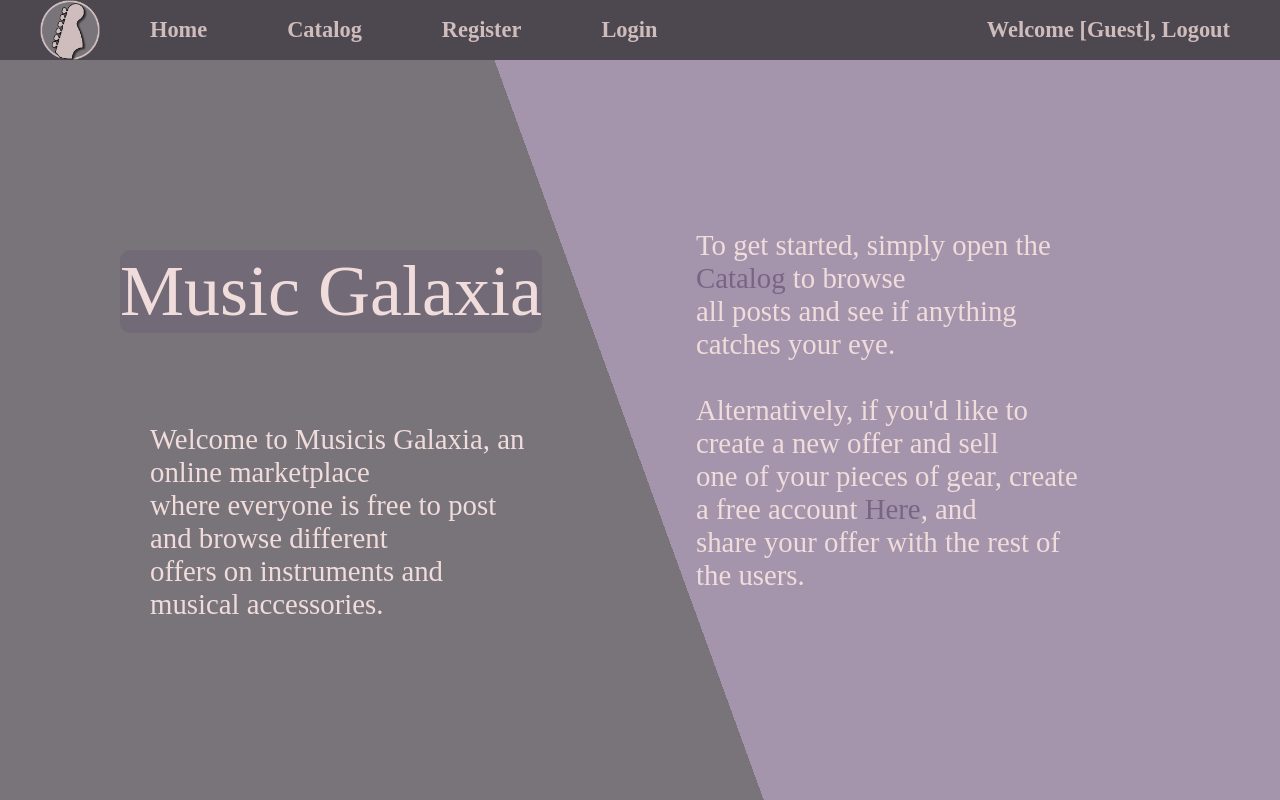
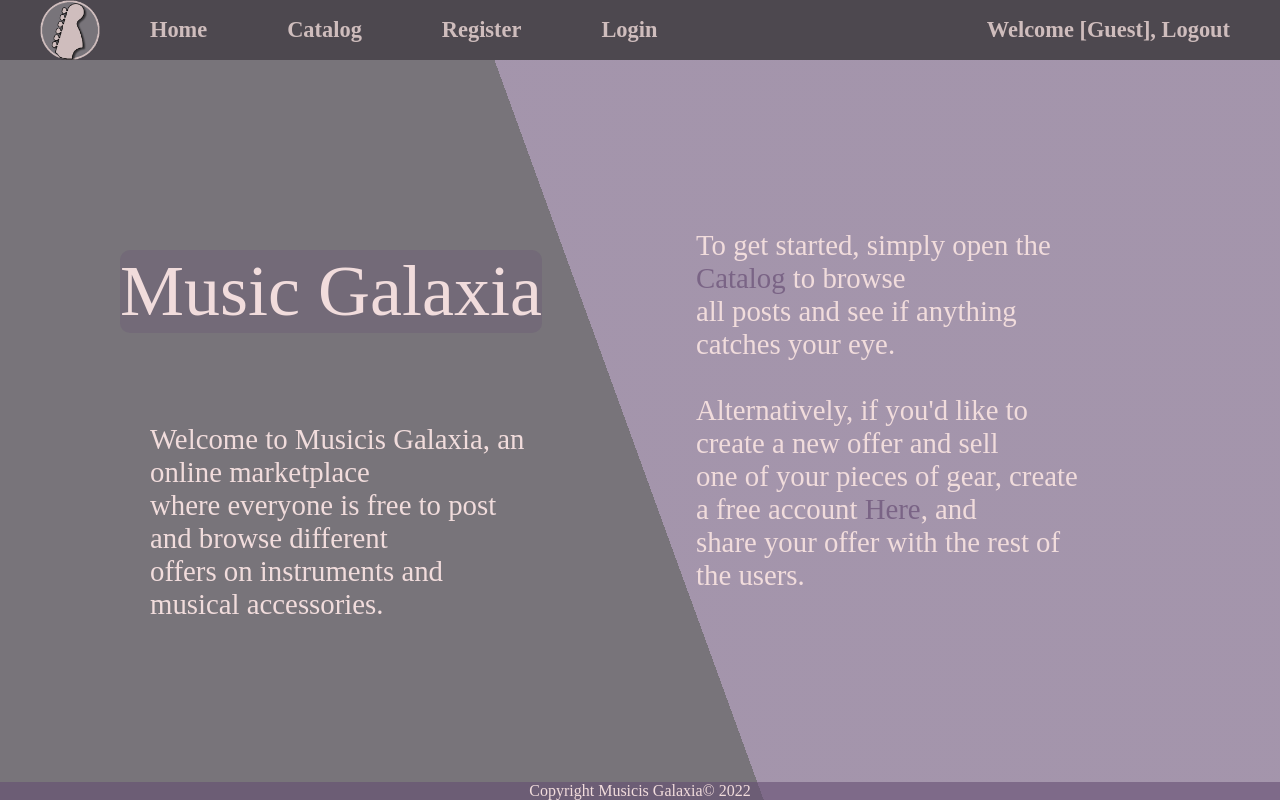
Before and after one commit to jordan-liubenov/musicis-galaxia, a React (Create React App) app: page / in a window 1280 px wide. Built offline with nearby package versions, Linux system fonts and the light colour scheme.

Commit message:
fixed footer position

```diff
--- a/src/App.js
+++ b/src/App.js
@@ -17,6 +17,7 @@ const App = () => {
         <Route path="/register" element={<Register />} />
         <Route path="/login" element={<Login />} />
       </Routes>
+      <Footer />
     </div>
   );
 };
--- a/src/components/Footer/Footer.css
+++ b/src/components/Footer/Footer.css
@@ -1,10 +1,21 @@
-.footer {
-  position: fixed;
+footer {
+  position: absolute;
   background-color: #664d7398;
   width: 100%;
   font-family: 'JetBrains Mono';
   color: rgb(241, 220, 220);
   flex-direction: column;
   text-align: center;
-  margin-top: 162px;
+  margin: auto;
+  bottom: 0;
 }
+
+/* position: fixed;
+background-color: #664d7398;
+width: 100%;
+font-family: 'JetBrains Mono';
+color: rgb(241, 220, 220);
+flex-direction: column;
+text-align: center;
+margin-top: 162px;
+} */
--- a/src/components/Footer/Footer.js
+++ b/src/components/Footer/Footer.js
@@ -2,9 +2,9 @@ import "../Footer/Footer.css";
 
 const Footer = () => {
   return (
-    <div className="footer">
+
       <footer>Copyright Musicis Galaxia© 2022</footer>
-    </div>
+
   );
 };
 
--- a/src/components/Home/Home.js
+++ b/src/components/Home/Home.js
@@ -26,7 +26,7 @@ const Home = () => {
       <div className="instructContainer">
         <InstructMsg />
       </div>
-      <Footer />
+      {/* <Footer /> */}
     </div>
   );
 };
```
Also changed, not shown: todo.txt (added).
